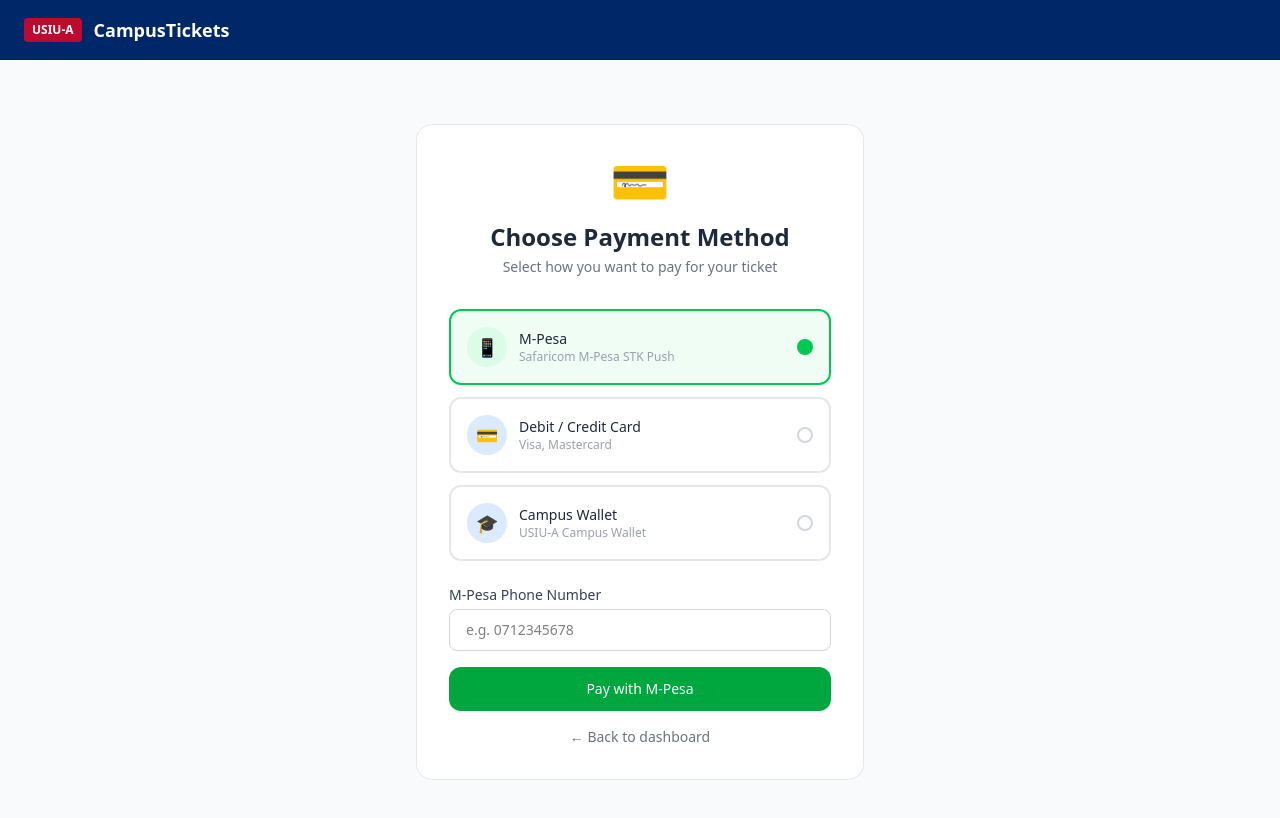
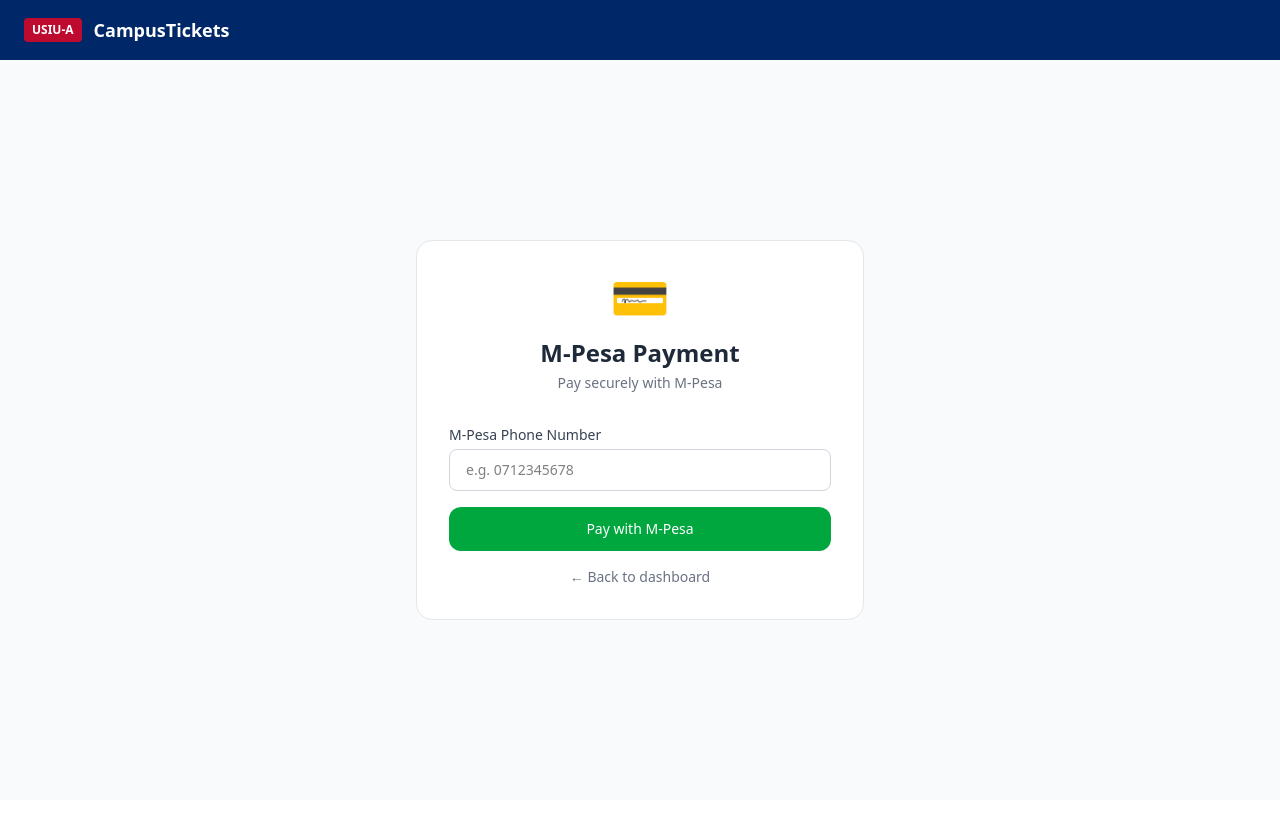
Before and after one commit to fatimaTawir/campus-tickets, a Next.js app: page /pay/1 in a window 1280 px wide. Shown: the top 818 px of the page. Built offline with nearby package versions, Linux system fonts and the light colour scheme.

Commit message:
Fix: payment confirm flow with proper error and redirect

```diff
--- a/app/api/tickets/status/route.ts
+++ b/app/api/tickets/status/route.ts
@@ -21,8 +21,7 @@
 
     return NextResponse.json({ status: result.rows[0].payment_status })
 
-  } catch (error) {
-    console.error('Status check error:', error)
-    return NextResponse.json({ error: 'Something went wrong' }, { status: 500 })
+  } catch (error: any) {
+    return NextResponse.json({ error: error.message }, { status: 500 })
   }
 }
--- a/app/pay/[id]/page.tsx
+++ b/app/pay/[id]/page.tsx
@@ -9,14 +9,14 @@
   const params = useParams()
   const ticketId = params.id
   const [phone, setPhone] = useState("")
-  const [paymentMethod, setPaymentMethod] = useState("mpesa")
   const [loading, setLoading] = useState(false)
   const [message, setMessage] = useState("")
   const [messageType, setMessageType] = useState<"success" | "error">("success")
   const [stkSent, setStkSent] = useState(false)
+  const [confirming, setConfirming] = useState(false)
 
   async function handlePay() {
-    if (paymentMethod === "mpesa" && !phone) {
+    if (!phone) {
       setMessageType("error")
       setMessage("Please enter your M-Pesa phone number")
       return
@@ -26,7 +26,6 @@
     setMessage("")
 
     try {
-      if (paymentMethod === "mpesa") {
       const response = await fetch("/api/mpesa/pay", {
         method: "POST",
         headers: { "Content-Type": "application/json" },
@@ -34,7 +33,7 @@
           phone,
           amount: 1,
           ticketId,
-            eventTitle: "USIU-A Event",
+          eventTitle: "Campus Event",
         }),
       })
 
@@ -42,21 +41,30 @@
 
       if (!response.ok) {
         setMessageType("error")
-          setMessage(data.error)
+        setMessage(data.error || "Payment failed. Please try again.")
         return
       }
 
       setMessageType("success")
-        setMessage("STK push sent! Check your phone and enter your M-Pesa PIN.")
+      setMessage("✅ STK push sent! Enter your M-Pesa PIN on your phone.")
       setStkSent(true)
 
-      } else if (paymentMethod === "card") {
-        setMessageType("success")
-        setMessage("Card payment coming soon! Please use M-Pesa for now.")
-      } else if (paymentMethod === "wallet") {
-        setMessageType("success")
-        setMessage("Campus wallet payment coming soon! Please use M-Pesa for now.")
+      // Auto-check payment status every 5 seconds for 2 minutes
+      let attempts = 0
+      const interval = setInterval(async () => {
+        attempts++
+        try {
+          const res = await fetch(`/api/tickets/status?ticketId=${ticketId}`)
+          const statusData = await res.json()
+          if (statusData.status === "paid") {
+            clearInterval(interval)
+            router.push(`/booking-confirmed/${ticketId}`)
           }
+        } catch (e) {
+          console.error("Status check error:", e)
+        }
+        if (attempts >= 24) clearInterval(interval)
+      }, 5000)
 
     } catch (err) {
       setMessageType("error")
@@ -66,25 +74,29 @@
     }
   }
 
-  async function handleConfirmPayment() {
-    setLoading(true)
+  async function handleManualConfirm() {
+    setConfirming(true)
     try {
-      const res = await fetch('/api/tickets/confirm', {
-        method: 'POST',
-        headers: { 'Content-Type': 'application/json' },
-        body: JSON.stringify({ ticketId })
+      const res = await fetch("/api/tickets/confirm", {
+        method: "POST",
+        headers: { "Content-Type": "application/json" },
+        body: JSON.stringify({ ticketId }),
       })
-      if (res.ok) {
-        router.push(`/tickets/${ticketId}`)
+
+      const data = await res.json()
+      console.log("Confirm response:", data)
+
+      if (res.ok && data.success) {
+        router.push(`/booking-confirmed/${ticketId}`)
       } else {
         setMessageType("error")
-        setMessage("Could not confirm payment. Please try again.")
+        setMessage(`Error: ${data.error || "Could not confirm. Try again."}`)
       }
-    } catch (e) {
+    } catch (e: any) {
       setMessageType("error")
-      setMessage("Something went wrong.")
+      setMessage("Network error. Please try again.")
     } finally {
-      setLoading(false)
+      setConfirming(false)
     }
   }
 
@@ -104,8 +116,8 @@
 
           <div className="text-center mb-8">
             <div className="text-5xl mb-4">💳</div>
-            <h2 className="text-2xl font-bold text-gray-800">Choose Payment Method</h2>
-            <p className="text-gray-500 text-sm mt-1">Select how you want to pay for your ticket</p>
+            <h2 className="text-2xl font-bold text-gray-800">M-Pesa Payment</h2>
+            <p className="text-gray-500 text-sm mt-1">Pay securely with M-Pesa</p>
           </div>
 
           {message && (
@@ -118,100 +130,8 @@
             </div>
           )}
 
-          {/* Show confirm button after STK push sent */}
-          {stkSent && (
-            <div className="mb-6 p-4 bg-blue-50 border border-blue-200 rounded-xl">
-              <p className="text-sm text-blue-700 font-medium mb-3">
-                📱 After entering your M-Pesa PIN, click below to confirm your payment:
-              </p>
-              <button
-                onClick={handleConfirmPayment}
-                disabled={loading}
-                className="w-full py-3 rounded-xl text-sm font-bold bg-green-600 text-white hover:bg-green-700 disabled:opacity-50"
-              >
-                {loading ? "Confirming..." : "✅ I have paid - View my ticket"}
-              </button>
-            </div>
-          )}
-
-          {/* Payment methods */}
-          {!stkSent && (
+          {!stkSent ? (
             <>
-              <div className="flex flex-col gap-3 mb-6">
-
-                {/* M-Pesa */}
-                <button
-                  onClick={() => setPaymentMethod("mpesa")}
-                  className={`flex items-center justify-between p-4 rounded-xl border-2 transition-colors ${
-                    paymentMethod === "mpesa"
-                      ? "border-green-500 bg-green-50"
-                      : "border-gray-200 hover:border-gray-300"
-                  }`}
-                >
-                  <div className="flex items-center gap-3">
-                    <div className="w-10 h-10 bg-green-100 rounded-full flex items-center justify-center text-lg">
-                      📱
-                    </div>
-                    <div className="text-left">
-                      <p className="font-medium text-gray-800 text-sm">M-Pesa</p>
-                      <p className="text-xs text-gray-400">Safaricom M-Pesa STK Push</p>
-                    </div>
-                  </div>
-                  <div className={`w-4 h-4 rounded-full border-2 ${
-                    paymentMethod === "mpesa" ? "border-green-500 bg-green-500" : "border-gray-300"
-                  }`} />
-                </button>
-
-                {/* Card */}
-                <button
-                  onClick={() => setPaymentMethod("card")}
-                  className={`flex items-center justify-between p-4 rounded-xl border-2 transition-colors ${
-                    paymentMethod === "card"
-                      ? "border-blue-500 bg-blue-50"
-                      : "border-gray-200 hover:border-gray-300"
-                  }`}
-                >
-                  <div className="flex items-center gap-3">
-                    <div className="w-10 h-10 bg-blue-100 rounded-full flex items-center justify-center text-lg">
-                      💳
-                    </div>
-                    <div className="text-left">
-                      <p className="font-medium text-gray-800 text-sm">Debit / Credit Card</p>
-                      <p className="text-xs text-gray-400">Visa, Mastercard</p>
-                    </div>
-                  </div>
-                  <div className={`w-4 h-4 rounded-full border-2 ${
-                    paymentMethod === "card" ? "border-blue-500 bg-blue-500" : "border-gray-300"
-                  }`} />
-                </button>
-
-                {/* Campus Wallet */}
-                <button
-                  onClick={() => setPaymentMethod("wallet")}
-                  className={`flex items-center justify-between p-4 rounded-xl border-2 transition-colors ${
-                    paymentMethod === "wallet"
-                      ? "border-[#002868] bg-blue-50"
-                      : "border-gray-200 hover:border-gray-300"
-                  }`}
-                >
-                  <div className="flex items-center gap-3">
-                    <div className="w-10 h-10 bg-blue-100 rounded-full flex items-center justify-center text-lg">
-                      🎓
-                    </div>
-                    <div className="text-left">
-                      <p className="font-medium text-gray-800 text-sm">Campus Wallet</p>
-                      <p className="text-xs text-gray-400">USIU-A Campus Wallet</p>
-                    </div>
-                  </div>
-                  <div className={`w-4 h-4 rounded-full border-2 ${
-                    paymentMethod === "wallet" ? "border-[#002868] bg-[#002868]" : "border-gray-300"
-                  }`} />
-                </button>
-
-              </div>
-
-              {/* M-Pesa phone input */}
-              {paymentMethod === "mpesa" && (
               <div className="mb-4">
                 <label className="text-sm font-medium text-gray-700 block mb-1">
                   M-Pesa Phone Number
@@ -224,25 +144,32 @@
                   className="w-full border border-gray-300 rounded-lg px-4 py-2.5 text-sm focus:outline-none focus:ring-2 focus:ring-green-500"
                 />
               </div>
-              )}
 
               <button
                 onClick={handlePay}
                 disabled={loading}
-                className={`w-full py-3 rounded-xl text-sm font-medium disabled:opacity-50 ${
-                  paymentMethod === "mpesa"
-                    ? "bg-green-600 text-white hover:bg-green-700"
-                    : paymentMethod === "card"
-                    ? "bg-blue-600 text-white hover:bg-blue-700"
-                    : "bg-[#002868] text-white hover:bg-blue-900"
-                }`}
+                className="w-full py-3 rounded-xl text-sm font-medium bg-green-600 text-white hover:bg-green-700 disabled:opacity-50"
               >
-                {loading ? "Processing..." : `Pay with ${
-                  paymentMethod === "mpesa" ? "M-Pesa" :
-                  paymentMethod === "card" ? "Card" : "Campus Wallet"
-                }`}
+                {loading ? "Sending STK Push..." : "Pay with M-Pesa"}
               </button>
             </>
+          ) : (
+            <div className="bg-blue-50 border border-blue-200 rounded-xl p-5 text-center">
+              <p className="text-2xl mb-3">📱</p>
+              <p className="text-blue-800 font-semibold text-sm mb-1">
+                Check your phone!
+              </p>
+              <p className="text-blue-600 text-xs mb-4">
+                Enter your M-Pesa PIN on the prompt sent to your phone. Once done, click below.
+              </p>
+              <button
+                onClick={handleManualConfirm}
+                disabled={confirming}
+                className="w-full py-3 rounded-xl text-sm font-bold bg-green-600 text-white hover:bg-green-700 disabled:opacity-50"
+              >
+                {confirming ? "Confirming payment..." : "✅ I have paid — View my ticket"}
+              </button>
+            </div>
           )}
 
           <Link
@@ -251,7 +178,6 @@
           >
             ← Back to dashboard
           </Link>
-
         </div>
       </div>
     </main>
```
Also changed, not shown: app/api/tickets/confirm/route.ts (+12 -6 lines). Lines whose indentation alone changed are shown as unchanged.
